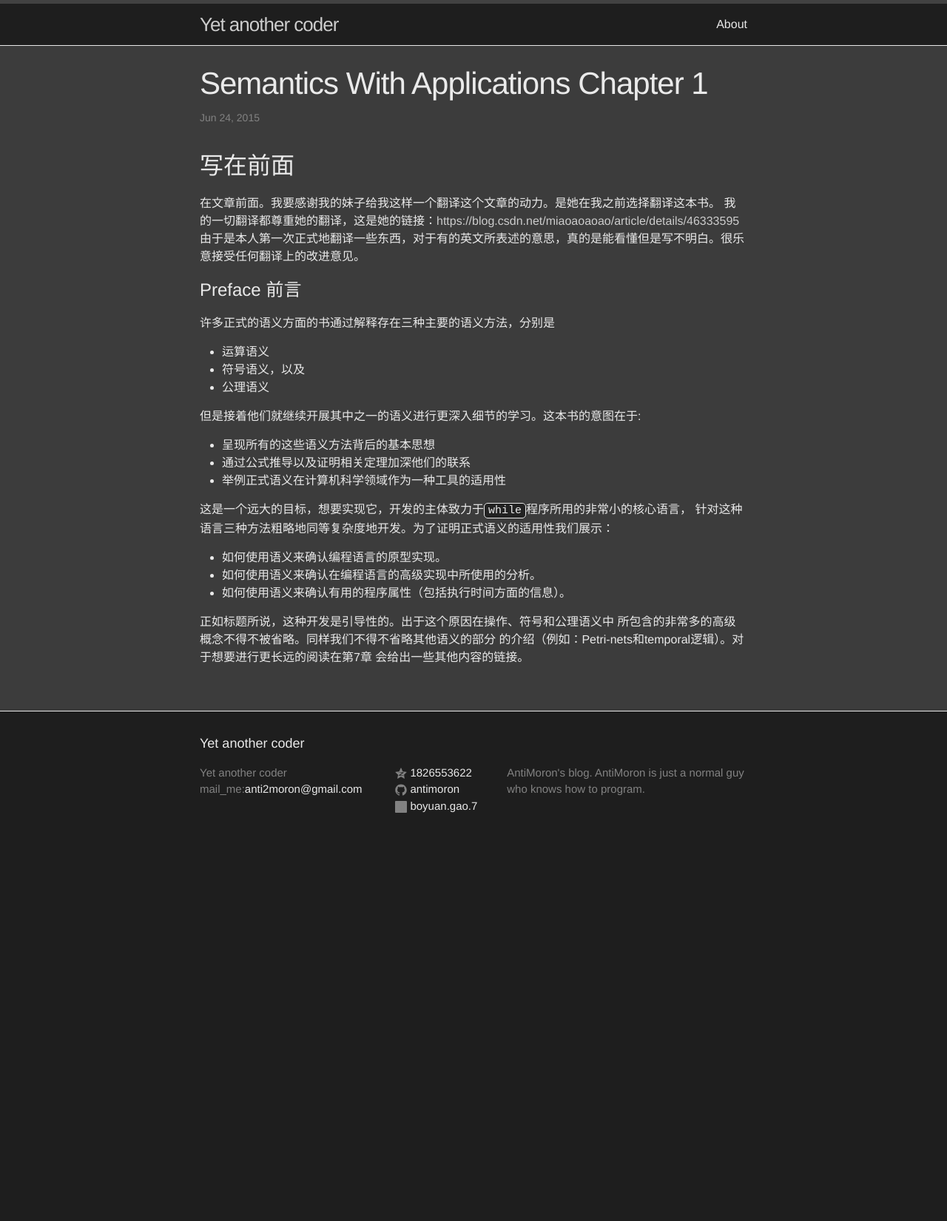
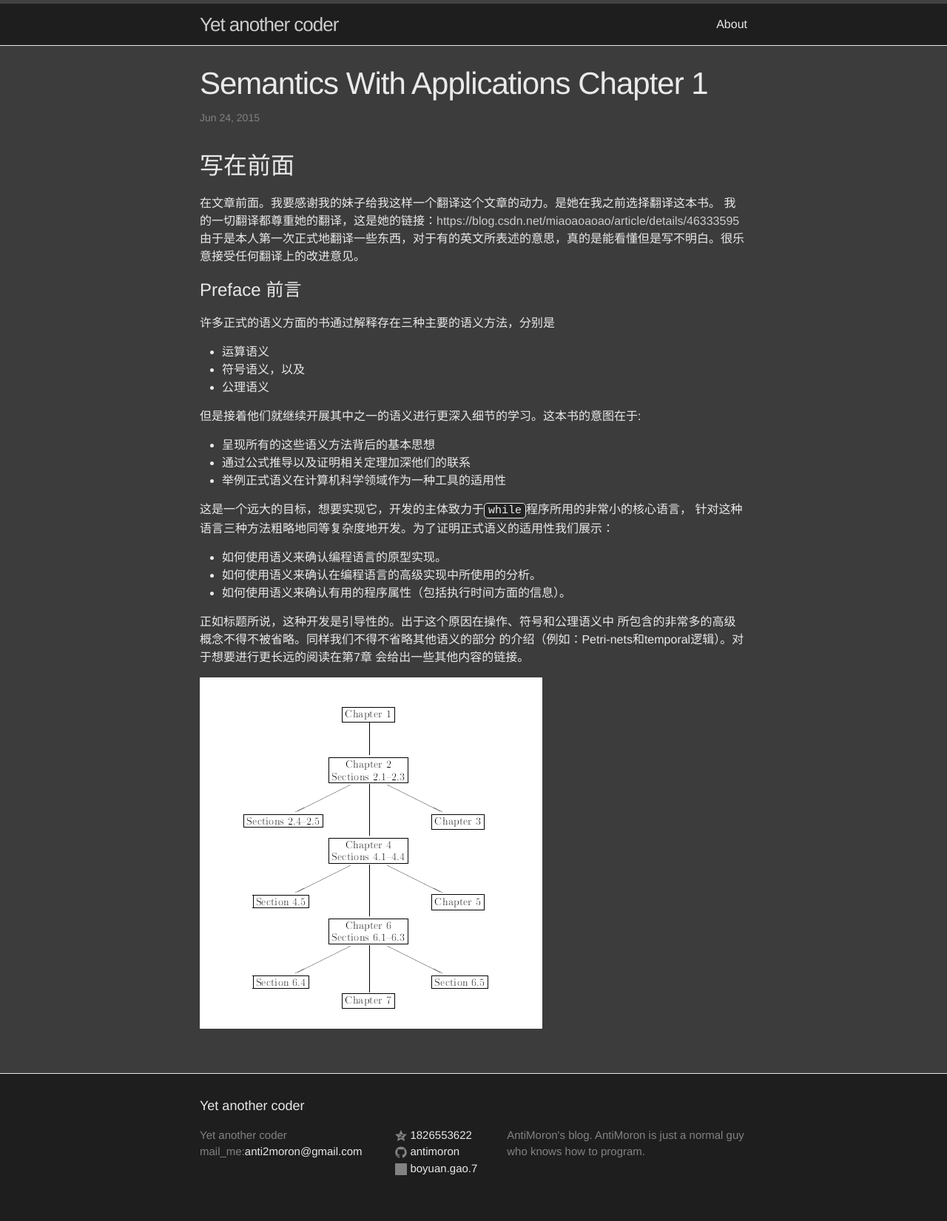
Before and after one commit to QAQMiao/antimoron.github.io, a Jekyll site: the page built from _posts/2015-05-18-Semantics-With-Applications-Chapter1.markdown, in a window 1280 px wide. Shown: the whole page at 74% size. Built offline with Jekyll 4.4.1, drawn with Linux system fonts in a browser that asks for light colours; before the commit the page ends 1161 px from its top, so only the background shows below that.

Commit message:
Update post

```diff
--- a/_posts/2015-05-18-Semantics-With-Applications-Chapter1.markdown
+++ b/_posts/2015-05-18-Semantics-With-Applications-Chapter1.markdown
@@ -35,3 +35,5 @@ categories: technology
 所包含的非常多的高级概念不得不被省略。同样我们不得不省略其他语义的部分
 的介绍（例如：Petri-nets和temporal逻辑）。对于想要进行更长远的阅读在第7章
 会给出一些其他内容的链接。
+
+![overview]({{site.url}}/assets/semantics-with-apps-resources/Preface-overview.png)
```
Also changed, not shown: assets/semantics-with-apps-resources/Preface-overview.png (renamed from _posts/semantics-with-apps-resources/Preface-overview.png).
